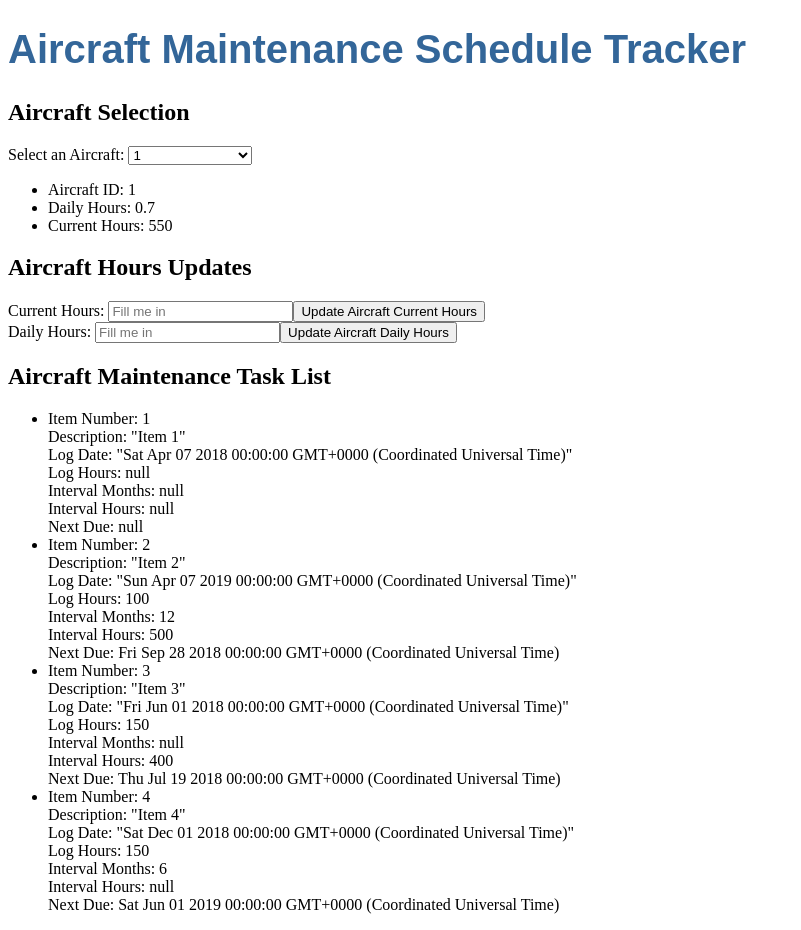
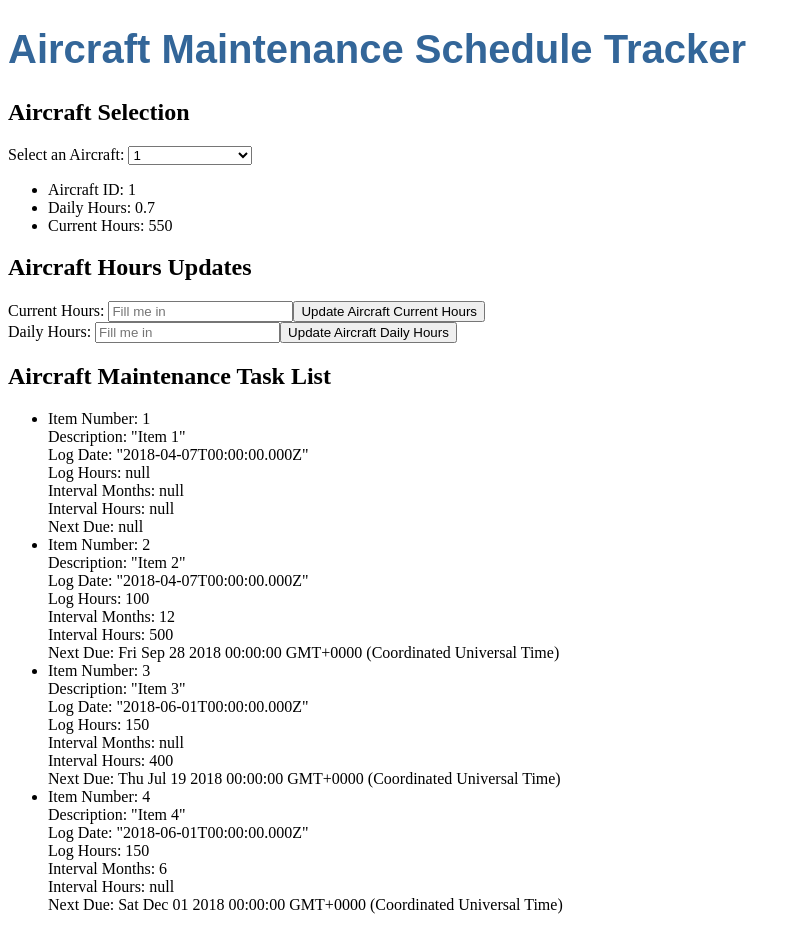
Before and after one commit to Robchike9290/MadeLabs-Coding-Challenge, an Angular app: page / in a window 1280 px wide. Shown: the whole page, without its empty margins (0-801 px from the left). Built offline with nearby package versions, Linux system fonts and the light colour scheme.

Commit message:
Fix data continuity between renders for dates, files need refactoring for simplicity.

```diff
--- a/src/app/app.component.html
+++ b/src/app/app.component.html
@@ -25,7 +25,7 @@
 </form>
 <h2>Aircraft Maintenance Task List</h2>
 <ul>
-  <li *ngFor="let task of tasks">
+  <li *ngFor="let task of sortedTasks">
     <ul class="listNesting">Item Number: {{task.itemNumber}}
       <li>Description: "{{task.description}}"</li>
       <li>Log Date: "{{task.logDate}}"</li>
--- a/src/app/app.component.ts
+++ b/src/app/app.component.ts
@@ -1,4 +1,4 @@
-import { Component, OnInit, DoCheck } from '@angular/core';
+import { Component, OnInit, AfterContentChecked } from '@angular/core';
 
 import { Aircraft } from './mock-aircraft-data';
 import { Task } from './mock-aircraft-data';
@@ -14,9 +14,10 @@ import { TaskService } from './task.service';
 
 export class AppComponent implements OnInit {
   aircraft: Aircraft[] = [];
+  aircraftMessage: string = '';
   selectedAircraft: number = 1;
-  tasks: Task[] = [];
-  aircraftMessage: string = '';
+  sortedTasks: Task[] = [];
+  unsortedTasks: Task[] = [];
   title = 'Aircraft Maintenance Schedule Tracker';
 
   constructor(
@@ -29,10 +30,13 @@ export class AppComponent implements OnInit {
   }
 
   getTasks(): void {
-    this.tasks = this.taskService.getTasks();
+    this.unsortedTasks = this.taskService.getTasks();
   }
 
   getSelectedAircraftDueDates(): void {
+    this.sortedTasks = JSON.parse(JSON.stringify(this.unsortedTasks));
+    console.log(this.sortedTasks);
+
     function addDays(date: Date, days: number) {
       var result: Date = new Date(date);
       result.setDate(result.getDate() + days);
@@ -45,20 +49,22 @@ export class AppComponent implements OnInit {
       this.aircraftMessage = 'second aircraft selected!';
     }
 
-    for (let i: number = 0; i < this.tasks.length; i++) {
-      let task: Task = this.tasks[i];
+    for (let i: number = 0; i < this.sortedTasks.length; i++) {
+      let task = this.sortedTasks[i];
       let today: Date = new Date(2018, 6, 19);
+      let logDate = new Date(task.logDate);
       let calculationAircraft: Aircraft = this.aircraft[this.selectedAircraft - 1];
       let currentHours: number = calculationAircraft.currentHours;
       let dailyHours: number = calculationAircraft.dailyHours;
-
       let daysRemainingByHoursInterval: number | null = null;
       let intervalHoursNextDueDate: Date | null = null;
       let intervalMonthsNextDueDate: Date | null = null;
       let nextDue: Date | null = null;
 
       if (task.intervalMonths) {
-        intervalMonthsNextDueDate = new Date(task.logDate.setMonth(task.logDate.getMonth() + task.intervalMonths));
+        console.log(i, task.logDate);
+        intervalMonthsNextDueDate = new Date(logDate.setMonth(logDate.getMonth() + task.intervalMonths));
+        console.log(i, task.logDate);
       }
 
       if (task.logHours && task.intervalHours && currentHours && dailyHours) {
@@ -66,8 +72,8 @@ export class AppComponent implements OnInit {
         intervalHoursNextDueDate = addDays(today, daysRemainingByHoursInterval);
       }
 
-      this.tasks[i].intervalMonthsNextDueDate = intervalMonthsNextDueDate;
-      this.tasks[i].intervalHoursNextDueDate = intervalHoursNextDueDate;
+      this.sortedTasks[i].intervalMonthsNextDueDate = intervalMonthsNextDueDate;
+      this.sortedTasks[i].intervalHoursNextDueDate = intervalHoursNextDueDate;
 
       if (intervalHoursNextDueDate && intervalMonthsNextDueDate) {
         let intervalHoursNumber: number | null = intervalHoursNextDueDate.getTime();
@@ -79,7 +85,7 @@ export class AppComponent implements OnInit {
         nextDue = intervalMonthsNextDueDate;
       }
 
-      this.tasks[i].nextDue = nextDue;
+      this.sortedTasks[i].nextDue = nextDue;
     }
   }
 
@@ -88,8 +94,7 @@ export class AppComponent implements OnInit {
     this.getTasks();
   }
 
-  ngDoCheck(): void {
+  ngAfterContentChecked(): void {
     this.getSelectedAircraftDueDates();
-    console.log(this.tasks);
   }
 }
```
Also changed, not shown: src/app/mock-aircraft-data.ts (+0 -42 lines).
